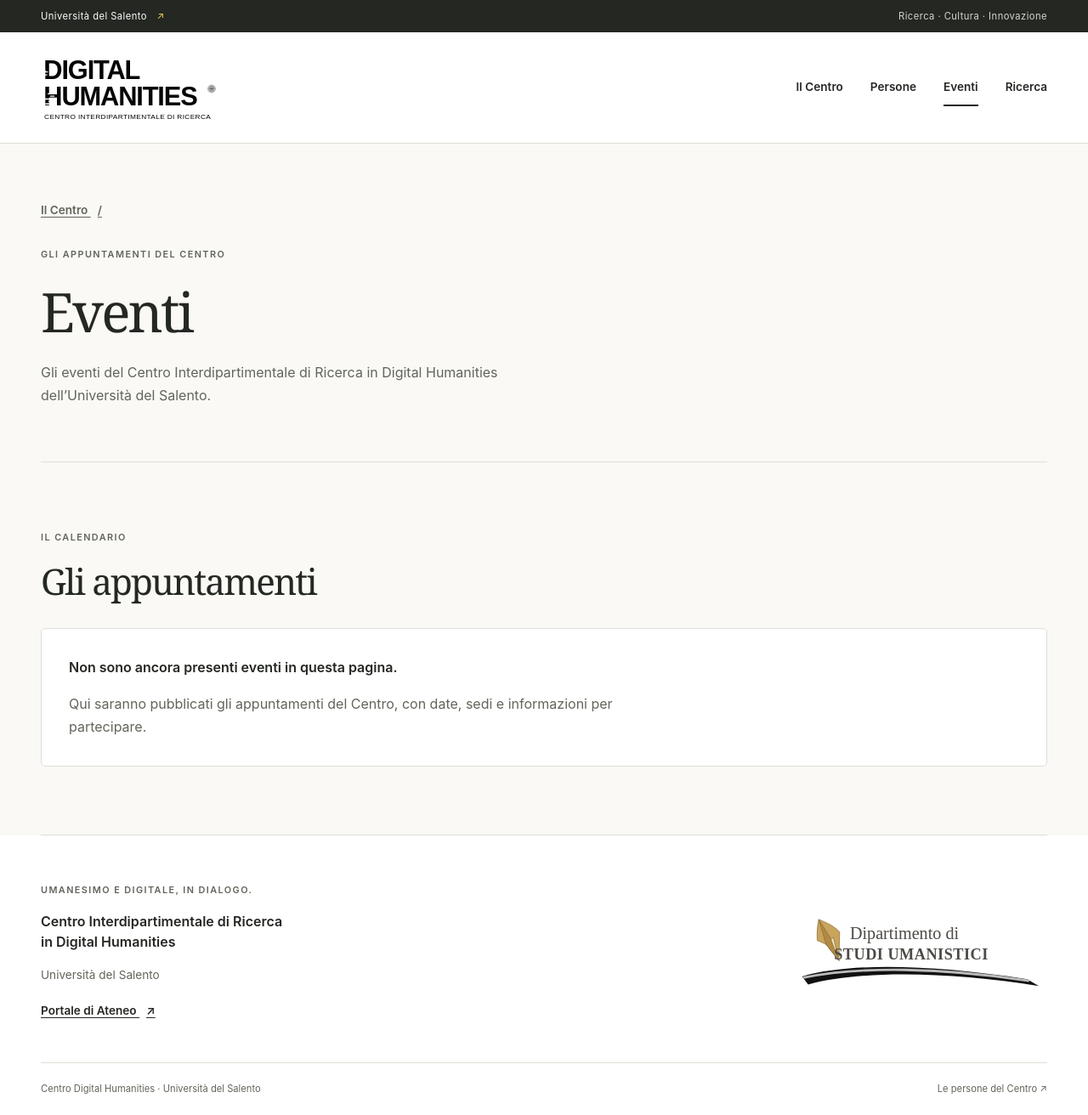
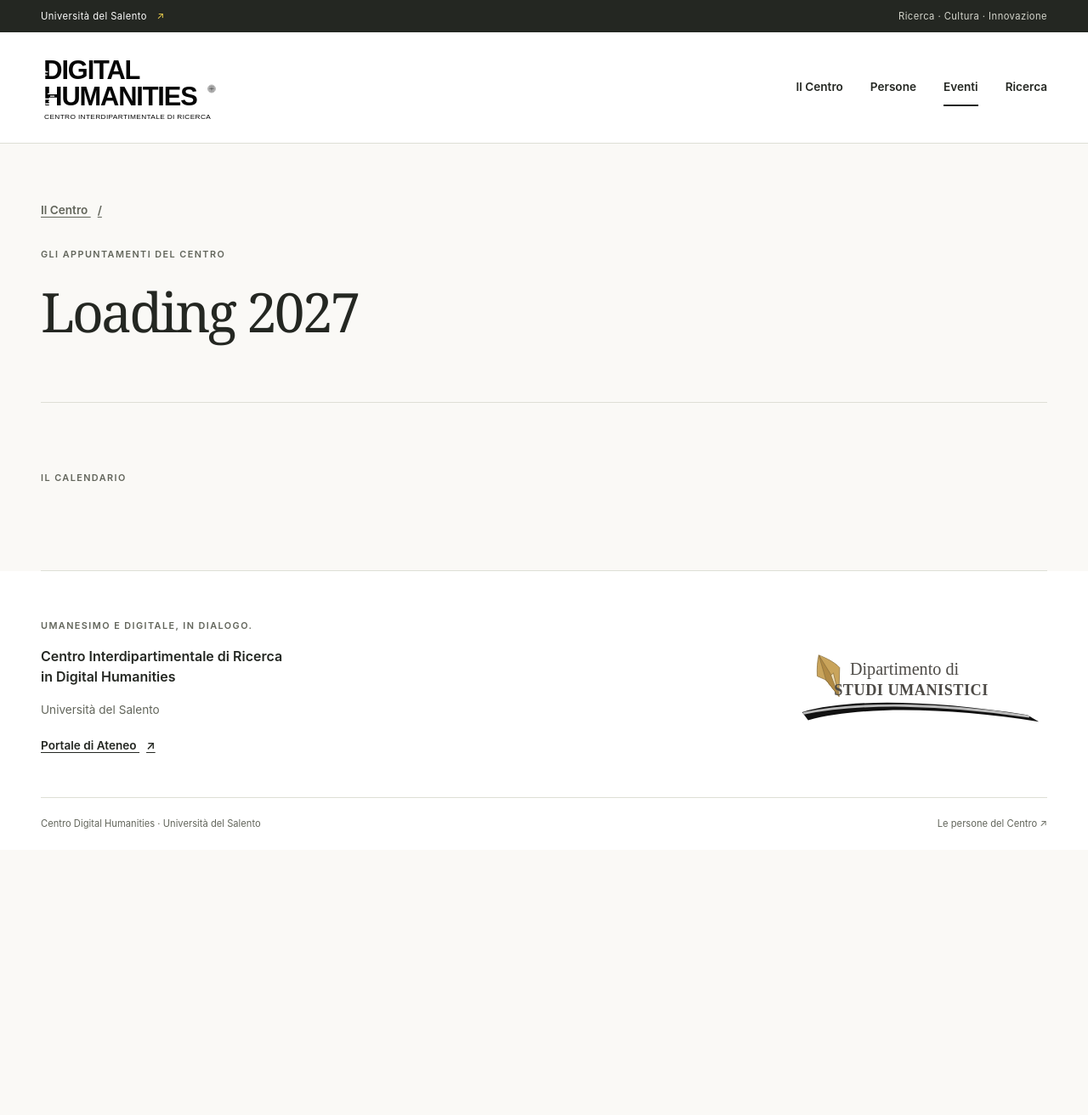
Before and after one commit to centrodh-unisalento/centrodh-unisalento.github.io, a Jekyll site: the page built from eventi.html, in a window 1280 px wide. Shown: the whole page at 85% size. Built offline with Jekyll 4.4.1, drawn with Linux system fonts in a browser that asks for light colours; after the commit the page ends 1000 px from its top, so only the background shows below that.

Commit message:
Modify eventi.html to reflect upcoming events
Updated the title to 'Loading 2027' and removed event details.

```diff
--- a/eventi.html
+++ b/eventi.html
@@ -6,15 +6,9 @@
 <section class="page-hero" aria-labelledby="eventi-title">
   <a class="text-link breadcrumb" href="{{ '/' | relative_url }}">Il Centro <span aria-hidden="true">/</span></a>
   <p class="eyebrow">Gli appuntamenti del Centro</p>
-  <h1 id="eventi-title">Eventi</h1>
-  <p>Gli eventi del Centro Interdipartimentale di Ricerca in Digital Humanities dell’Università del Salento.</p>
+  <h1 id="eventi-title">Loading 2027</h1>
 </section>
 
 <section class="content-section" aria-labelledby="calendario-title">
   <p class="eyebrow">Il calendario</p>
-  <h2 id="calendario-title">Gli appuntamenti</h2>
-  <div class="empty-state">
-    <p>Non sono ancora presenti eventi in questa pagina.</p>
-    <p>Qui saranno pubblicati gli appuntamenti del Centro, con date, sedi e informazioni per partecipare.</p>
-  </div>
-</section>
+ </section>
```
